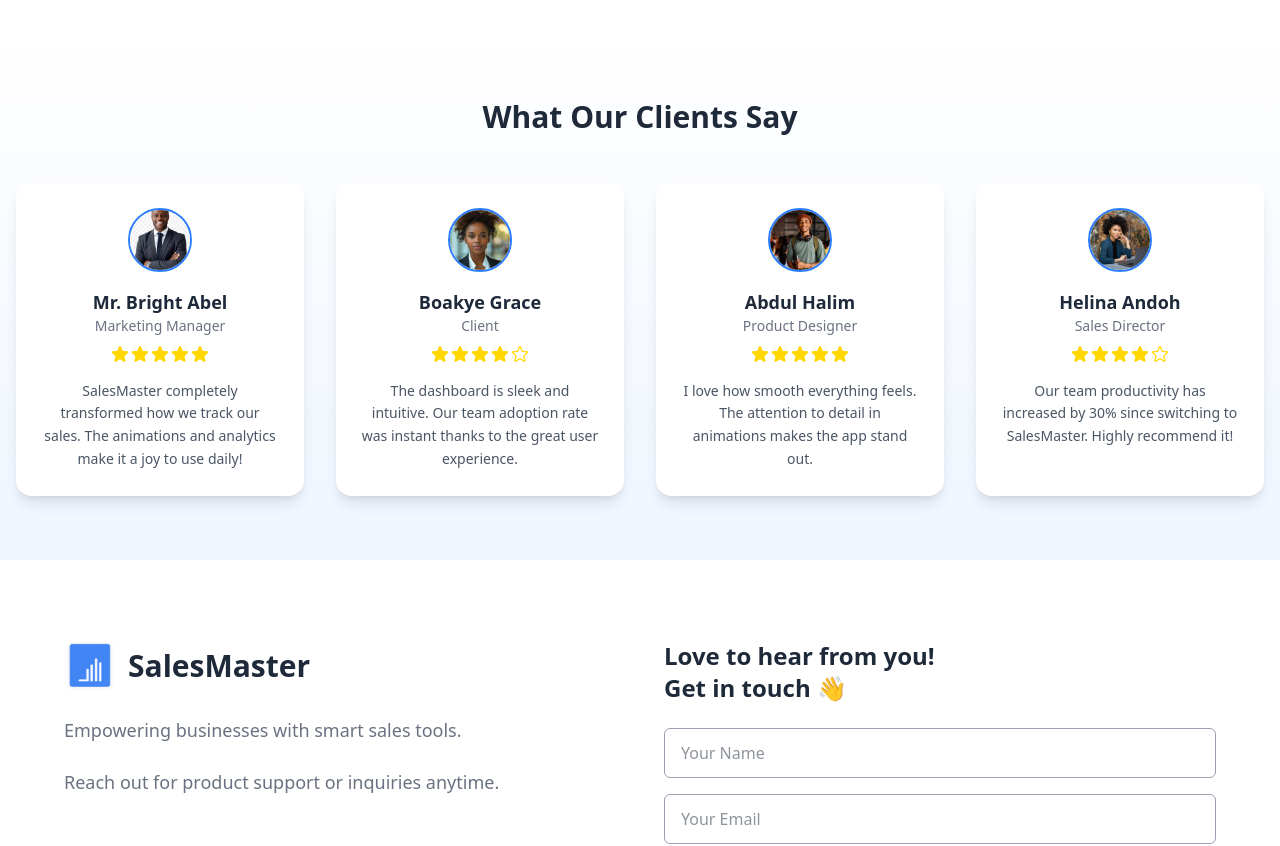
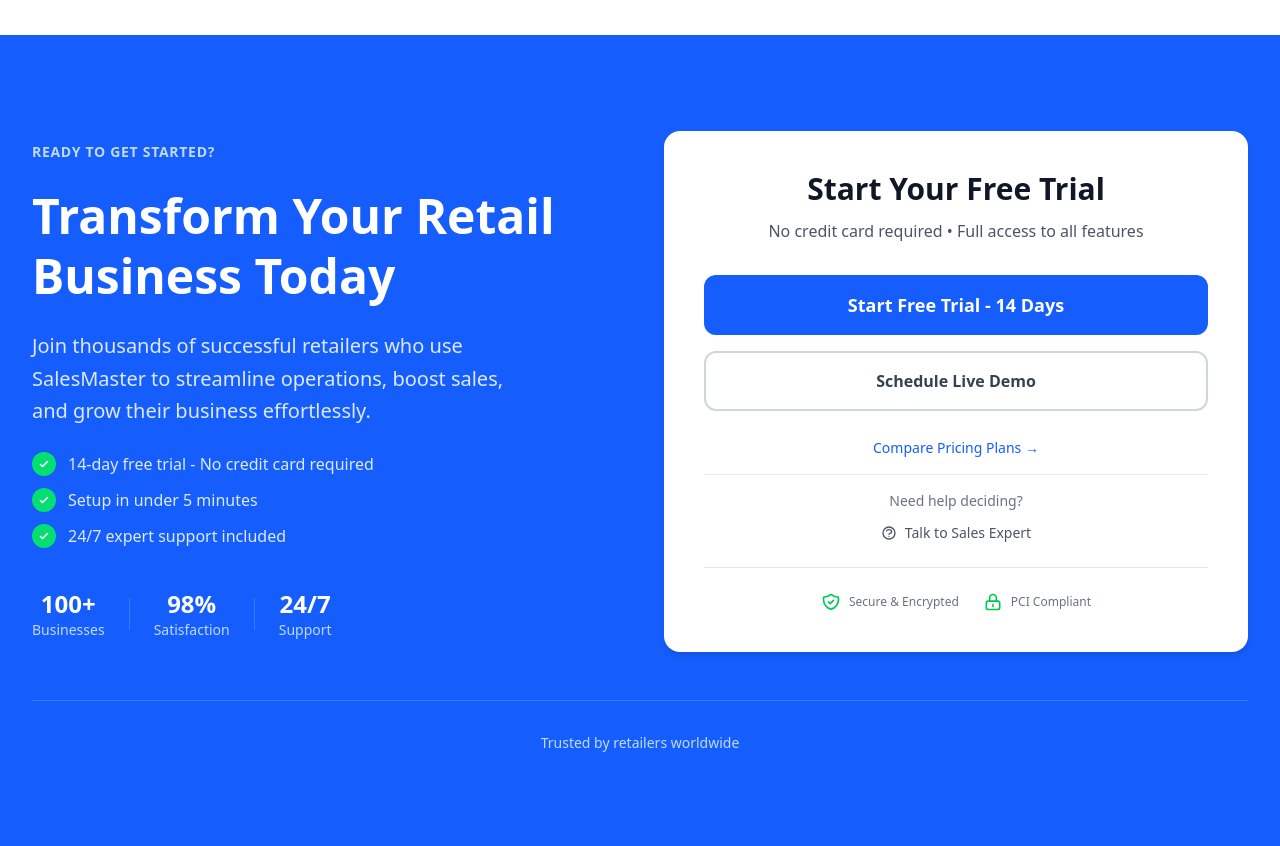
Before and after one commit to Namibra-Devs/SalesMaster_Website, a React (Vite) app in the folder salesmaster-website/: page / in a window 1280 px wide. Shown: the part 8000-8846 px from the top of the page. Built offline with nearby package versions, Linux system fonts and the light colour scheme.

Commit message:
cta added

```diff
--- a/salesmaster-website/src/App.jsx
+++ b/salesmaster-website/src/App.jsx
@@ -7,6 +7,7 @@
 import Reviews from "./components/Reviews";
 import About from "./components/About";
 import FAQ from "./components/FAQ";
+import CTA from "./components/CTA";
 import Features from "./components/Features";
 
 function App() {
@@ -23,7 +24,8 @@
       <Pricing />
 
       <FAQ />
-<Features />
+      <Features />
+      <CTA />
       <Reviews />
 
       <ContactSection />
--- /dev/null
+++ b/salesmaster-website/src/components/CTA.jsx
@@ -0,0 +1,163 @@
+import { motion } from "framer-motion";
+
+const CTA = () => {
+  return (
+    <section id="cta" className="w-full py-16 md:py-24 bg-blue-600">
+      <div className="max-w-7xl mx-auto px-4 sm:px-6 lg:px-8">
+        <div className="grid grid-cols-1 lg:grid-cols-2 gap-12 items-center">
+          {/* Left Content */}
+          <motion.div
+            initial={{ opacity: 0, x: -50 }}
+            whileInView={{ opacity: 1, x: 0 }}
+            transition={{ duration: 0.7, ease: "easeOut" }}
+            viewport={{ once: true }}
+            className="text-white space-y-6"
+          >
+            <h2 className="text-sm font-semibold text-blue-200 uppercase tracking-wider">
+              Ready to Get Started?
+            </h2>
+
+            <h1 className="text-3xl md:text-4xl lg:text-5xl font-bold leading-tight">
+              Transform Your Retail Business Today
+            </h1>
+
+            <p className="text-lg md:text-xl text-blue-100 leading-relaxed max-w-lg">
+              Join thousands of successful retailers who use SalesMaster to streamline operations,
+              boost sales, and grow their business effortlessly.
+            </p>
+
+            {/* Benefits List */}
+            <div className="space-y-3">
+              <div className="flex items-center space-x-3">
+                <div className="w-6 h-6 bg-green-400 rounded-full flex items-center justify-center flex-shrink-0">
+                  <svg className="w-3 h-3 text-white" fill="none" viewBox="0 0 24 24" stroke="currentColor">
+                    <path strokeLinecap="round" strokeLinejoin="round" strokeWidth={3} d="M5 13l4 4L19 7" />
+                  </svg>
+                </div>
+                <span className="text-blue-100 font-medium">14-day free trial - No credit card required</span>
+              </div>
+
+              <div className="flex items-center space-x-3">
+                <div className="w-6 h-6 bg-green-400 rounded-full flex items-center justify-center flex-shrink-0">
+                  <svg className="w-3 h-3 text-white" fill="none" viewBox="0 0 24 24" stroke="currentColor">
+                    <path strokeLinecap="round" strokeLinejoin="round" strokeWidth={3} d="M5 13l4 4L19 7" />
+                  </svg>
+                </div>
+                <span className="text-blue-100 font-medium">Setup in under 5 minutes</span>
+              </div>
+
+              <div className="flex items-center space-x-3">
+                <div className="w-6 h-6 bg-green-400 rounded-full flex items-center justify-center flex-shrink-0">
+                  <svg className="w-3 h-3 text-white" fill="none" viewBox="0 0 24 24" stroke="currentColor">
+                    <path strokeLinecap="round" strokeLinejoin="round" strokeWidth={3} d="M5 13l4 4L19 7" />
+                  </svg>
+                </div>
+                <span className="text-blue-100 font-medium">24/7 expert support included</span>
+              </div>
+            </div>
+
+            {/* Trust Indicators */}
+            <div className="flex items-center space-x-6 pt-4">
+              <div className="text-center">
+                <div className="text-2xl font-bold text-white">100+</div>
+                <div className="text-sm text-blue-200">Businesses</div>
+              </div>
+              <div className="h-8 w-px bg-blue-500"></div>
+              <div className="text-center">
+                <div className="text-2xl font-bold text-white">98%</div>
+                <div className="text-sm text-blue-200">Satisfaction</div>
+              </div>
+              <div className="h-8 w-px bg-blue-500"></div>
+              <div className="text-center">
+                <div className="text-2xl font-bold text-white">24/7</div>
+                <div className="text-sm text-blue-200">Support</div>
+              </div>
+            </div>
+          </motion.div>
+
+          {/* Right Content - CTA Card */}
+          <motion.div
+            initial={{ opacity: 0, x: 50 }}
+            whileInView={{ opacity: 1, x: 0 }}
+            transition={{ duration: 0.7, ease: "easeOut", delay: 0.2 }}
+            viewport={{ once: true }}
+            className="relative"
+          >
+            <div className="bg-white rounded-2xl p-8 md:p-10 shadow-md">
+              <div className="text-center mb-8">
+                <h3 className="text-2xl md:text-3xl font-bold text-gray-900 mb-3">
+                  Start Your Free Trial
+                </h3>
+                <p className="text-gray-600">
+                  No credit card required • Full access to all features
+                </p>
+              </div>
+
+              {/* CTA Buttons */}
+              <div className="space-y-4 mb-6">
+                <button className="w-full relative overflow-hidden px-6 py-4 rounded-xl bg-blue-600 text-white hover:bg-blue-700 transition duration-300 cursor-pointer group font-semibold text-lg">
+                  <span className="relative z-10">Start Free Trial - 14 Days</span>
+                  <span className="absolute inset-0 bg-blue-700 scale-0 group-hover:scale-100 transition-transform duration-500 origin-center rounded-xl z-0" />
+                </button>
+
+                <button className="w-full relative overflow-hidden px-6 py-4 rounded-xl border-2 border-gray-300 text-gray-700 hover:border-blue-600 hover:text-blue-600 transition duration-300 cursor-pointer group font-semibold">
+                  <span className="relative z-10">Schedule Live Demo</span>
+                  <span className="absolute inset-0 bg-blue-50 scale-0 group-hover:scale-100 transition-transform duration-500 origin-center rounded-xl z-0" />
+                </button>
+              </div>
+
+              {/* Additional Options */}
+              <div className="text-center space-y-4">
+                <button className="text-blue-600 hover:text-blue-700 font-medium text-sm transition-colors duration-200">
+                  Compare Pricing Plans →
+                </button>
+
+                <div className="border-t border-gray-200 pt-4">
+                  <p className="text-gray-500 text-sm mb-3">Need help deciding?</p>
+                  <button className="text-gray-600 hover:text-gray-800 font-medium text-sm transition-colors duration-200 flex items-center justify-center space-x-2 mx-auto">
+                    <svg className="w-4 h-4" fill="none" viewBox="0 0 24 24" stroke="currentColor">
+                      <path strokeLinecap="round" strokeLinejoin="round" strokeWidth={2} d="M8.228 9c.549-1.165 2.03-2 3.772-2 2.21 0 4 1.343 4 3 0 1.4-1.278 2.575-3.006 2.907-.542.104-.994.54-.994 1.093m0 3h.01M21 12a9 9 0 11-18 0 9 9 0 0118 0z" />
+                    </svg>
+                    <span>Talk to Sales Expert</span>
+                  </button>
+                </div>
+              </div>
+
+              {/* Security Badges */}
+              <div className="flex items-center justify-center space-x-6 mt-6 pt-6 border-t border-gray-200">
+                <div className="flex items-center space-x-2 text-gray-500">
+                  <svg className="w-5 h-5 text-green-500" fill="none" viewBox="0 0 24 24" stroke="currentColor">
+                    <path strokeLinecap="round" strokeLinejoin="round" strokeWidth={2} d="M9 12l2 2 4-4m5.618-4.016A11.955 11.955 0 0112 2.944a11.955 11.955 0 01-8.618 3.04A12.02 12.02 0 003 9c0 5.591 3.824 10.29 9 11.622 5.176-1.332 9-6.03 9-11.622 0-1.042-.133-2.052-.382-3.016z" />
+                  </svg>
+                  <span className="text-xs">Secure & Encrypted</span>
+                </div>
+                <div className="flex items-center space-x-2 text-gray-500">
+                  <svg className="w-5 h-5 text-green-500" fill="none" viewBox="0 0 24 24" stroke="currentColor">
+                    <path strokeLinecap="round" strokeLinejoin="round" strokeWidth={2} d="M12 15v2m-6 4h12a2 2 0 002-2v-6a2 2 0 00-2-2H6a2 2 0 00-2 2v6a2 2 0 002 2zm10-10V7a4 4 0 00-8 0v4h8z" />
+                  </svg>
+                  <span className="text-xs">PCI Compliant</span>
+                </div>
+              </div>
+            </div>
+
+
+          </motion.div>
+        </div>
+
+        {/* Bottom Trust Bar */}
+        <motion.div
+          initial={{ opacity: 0, y: 30 }}
+          whileInView={{ opacity: 1, y: 0 }}
+          transition={{ duration: 0.6, delay: 0.4 }}
+          viewport={{ once: true }}
+          className="text-center mt-12 pt-8 border-t border-blue-500"
+        >
+          <p className="text-blue-200 text-sm mb-4">Trusted by retailers worldwide</p>
+
+        </motion.div>
+      </div>
+    </section>
+  );
+};
+
+export default CTA;
```
